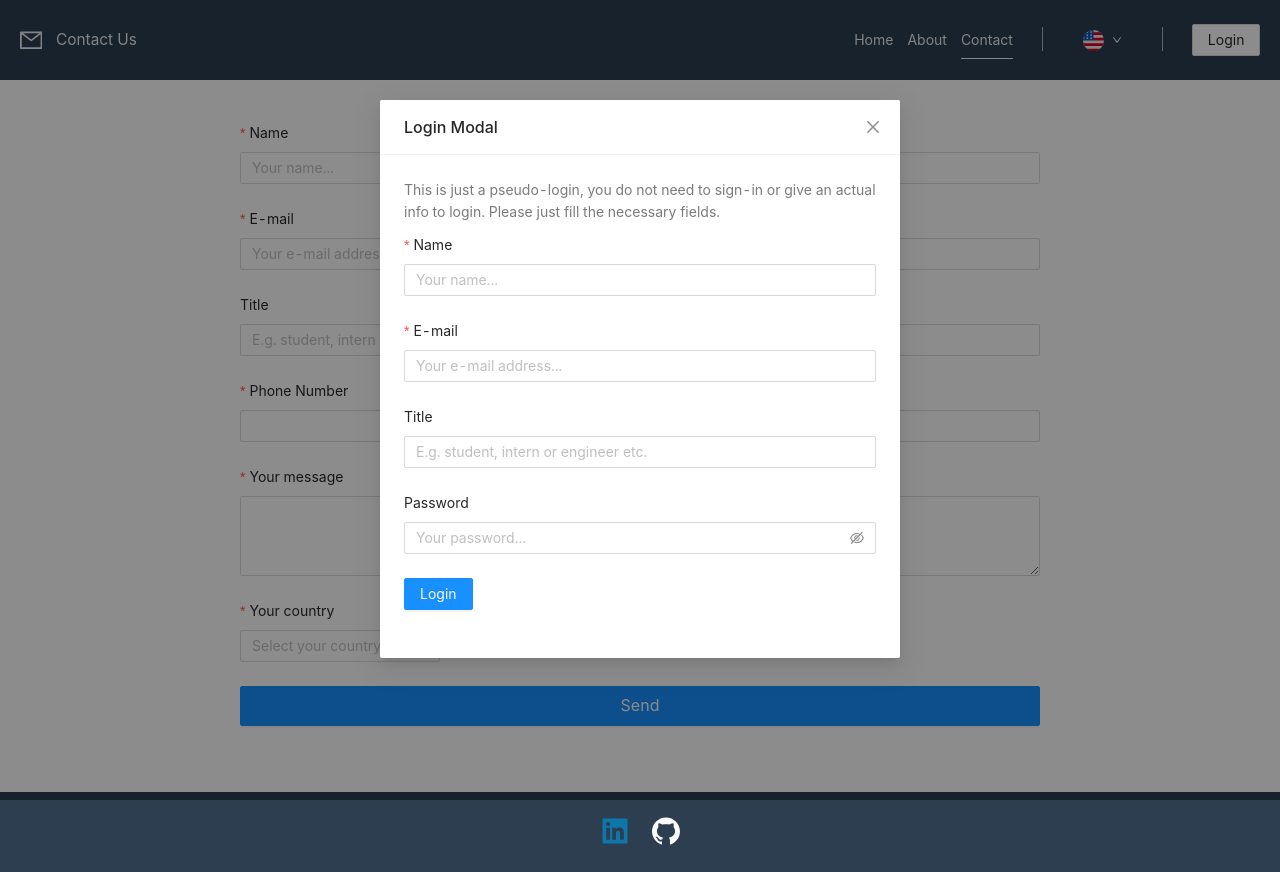
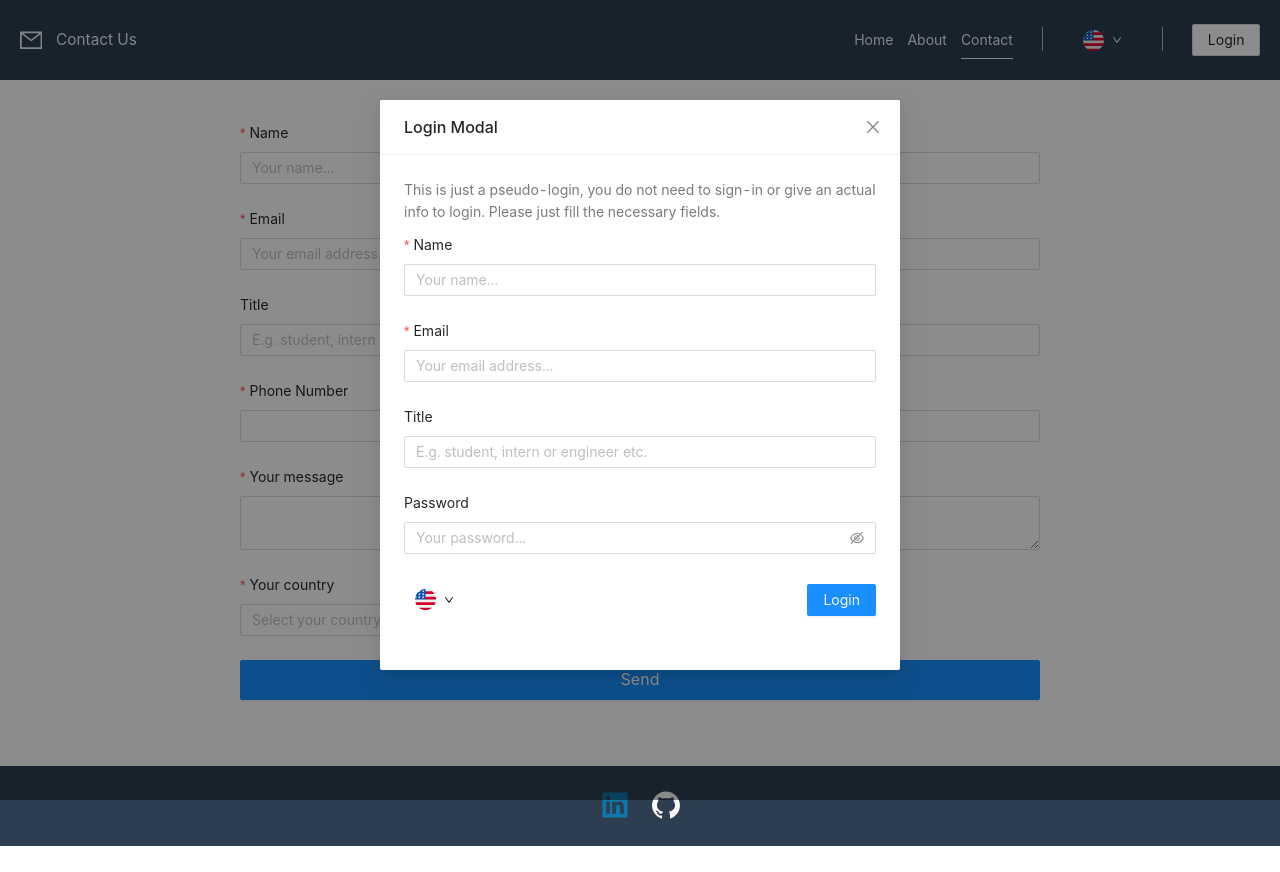
Before and after one commit to emrerdem1/simple-ui, a React (Create React App) app: page /contact in a window 1280 px wide. Both pictures are taken after a click on the button "Login". After the commit the page ends 846 px from the top, so only its background shows below. Built offline with nearby package versions, Linux system fonts and the light colour scheme.

Commit message:
Tweak the form field types, update required messages on language change

```diff
--- a/src/components/main-content/ContactView.tsx
+++ b/src/components/main-content/ContactView.tsx
@@ -1,17 +1,25 @@
-import React from 'react';
+import React, { useEffect } from 'react';
 import styled from '@emotion/styled';
 import { Button, Form, Input, InputNumber, message } from 'antd';
 import { useAppSelector } from '../../redux/hooks';
 import { authentication } from '../../redux/reducer';
-import { User } from '../../redux/types';
 import CountryListView from './CountryListView';
-import UserFormFields from '../navigation/UserFormFields';
+import UserFormFields, {
+  getRequiredMessage,
+  RequiredFieldsTranslationSpec,
+} from '../navigation/UserFormFields';
 import { useTranslation } from 'react-i18next';
 import { language } from '../../redux/reducer';
 
-interface ContactFormSpec extends User {
-  userCountry: string;
-  userPhone: number;
+// Names given to Form.Item elements to access their key-value pairs.
+export enum FormFields {
+  TITLE = 'title',
+  EMAIL = 'email',
+  PASSWORD = 'password',
+  NAME = 'name',
+  PHONE = 'phone',
+  COUNTRY = 'country',
+  MESSAGE = 'message',
 }
 
 interface CountryItemSpec {
@@ -47,7 +55,8 @@ const ContactView: React.FC = () => {
   const { t } = useTranslation();
   const { userLanguage } = useAppSelector(language);
 
-  React.useEffect(() => {
+  // Clear the form fields when user is logged out.
+  useEffect(() => {
     if (!user) {
       form.resetFields();
       return;
@@ -55,9 +64,47 @@ const ContactView: React.FC = () => {
     form.setFieldsValue(user);
   }, [user]);
 
+  // rc-form-field does not update required field messages
+  // when the language is changed by default. That's why
+  // we need to listen to the errors and update them manually here.
+  useEffect(() => {
+    const updateRequiredMessages = (fieldName: FormFields[]) =>
+      form.setFields([
+        {
+          name: fieldName[0],
+          errors: [
+            t(getRequiredMessage(RequiredFieldsTranslationSpec[fieldName[0]])),
+          ],
+        },
+      ]);
+    // Find all fields that have error other than email.
+    // Email has two different requirement rules, handle separately.
+    form
+      .getFieldsError()
+      .filter((er) => er.errors.length && er.name[0] != FormFields.EMAIL)
+      .map((er) => updateRequiredMessages(er.name as FormFields[]));
+
+    if (!form.getFieldError(FormFields.EMAIL).length) {
+      return;
+    }
+    // Email has some inputs, yet validation is failed. It means invalid email.
+    if (form.getFieldValue(FormFields.EMAIL)) {
+      return form.setFields([
+        {
+          name: FormFields.EMAIL,
+          errors: [
+            t(getRequiredMessage(RequiredFieldsTranslationSpec.invalidMail)),
+          ],
+        },
+      ]);
+    }
+    // User left the input empty, show the related error message.
+    updateRequiredMessages([FormFields.EMAIL]);
+  }, [userLanguage]);
+
   // In case user changed the language after selecting one of the countries,
   // we should check the ID and update the corresponding country name.
-  React.useEffect(() => {
+  useEffect(() => {
     const activeCountrySelection = form.getFieldsValue().userCountry;
     if (!activeCountrySelection) {
       return;
@@ -82,7 +129,7 @@ const ContactView: React.FC = () => {
     { id: 'ZW', name: t('countryList.zw') },
   ];
 
-  const sendContactForm = (formFields: ContactFormSpec) => {
+  const sendContactForm = (formFields: FormFields) => {
     console.table(formFields);
     message.info(t('login.messages.info'));
     form.resetFields();
@@ -96,7 +143,7 @@ const ContactView: React.FC = () => {
         requiredMark={true}
         id="contactForm"
         initialValues={{
-          userName: user?.userName,
+          name: user?.name,
           email: user?.email,
           title: user?.title,
         }}
@@ -104,21 +151,32 @@ const ContactView: React.FC = () => {
       >
         <UserFormFields />
         <Form.Item
-          name="userPhone"
+          name={FormFields.PHONE}
           label={t('login.userPhone')}
           rules={[
-            { required: true, message: t('login.requiredMessages.phone') },
+            {
+              required: true,
+              message: t(
+                getRequiredMessage(
+                  RequiredFieldsTranslationSpec[FormFields.PHONE],
+                ),
+              ),
+            },
           ]}
         >
           <InputNumber style={{ width: '100%' }} maxLength={15} />
         </Form.Item>
         <Form.Item
-          name="userMessage"
+          name={FormFields.MESSAGE}
           label={t('login.userMessage')}
           rules={[
             {
               required: true,
-              message: t('login.requiredMessages.message'),
+              message: t(
+                getRequiredMessage(
+                  RequiredFieldsTranslationSpec[FormFields.MESSAGE],
+                ),
+              ),
             },
           ]}
         >
--- a/src/components/main-content/CountryListView.tsx
+++ b/src/components/main-content/CountryListView.tsx
@@ -2,7 +2,11 @@ import { Select } from 'antd';
 import FormItem from 'antd/lib/form/FormItem';
 import React from 'react';
 import { useTranslation } from 'react-i18next';
-import { CountryListSpec } from './ContactView';
+import {
+  getRequiredMessage,
+  RequiredFieldsTranslationSpec,
+} from '../navigation/UserFormFields';
+import { CountryListSpec, FormFields } from './ContactView';
 
 /*
  * Some browsers override Antd inputs' autoComplete="off" option.
@@ -25,12 +29,16 @@ const CountryListView: React.FC<CountryListSpec> = ({ countries }) => {
 
   return (
     <FormItem
-      name="userCountry"
+      name={FormFields.COUNTRY}
       label={t('login.userCountry')}
       rules={[
         {
           required: true,
-          message: t('login.requiredMessages.country'),
+          message: t(
+            getRequiredMessage(
+              RequiredFieldsTranslationSpec[FormFields.COUNTRY],
+            ),
+          ),
         },
       ]}
     >
--- a/src/components/navigation/EditUserInfoModal.tsx
+++ b/src/components/navigation/EditUserInfoModal.tsx
@@ -28,7 +28,6 @@ const EditUserInfoModal: React.FC<EditUserInfoModalProps> = ({
   return (
     <Modal
       title={t('login.editModal')}
-      visible={true}
       onCancel={shouldShowEditModal}
       footer={[
         <Button key="back" onClick={shouldShowEditModal}>
@@ -38,19 +37,20 @@ const EditUserInfoModal: React.FC<EditUserInfoModalProps> = ({
           {t('login.buttons.save')}
         </Button>,
       ]}
+      visible
     >
       <Form
         form={form}
         layout="vertical"
-        requiredMark={true}
         id="editForm"
         onFinish={updateUserInfo}
         initialValues={{
-          userName: user?.userName,
+          name: user?.name,
           email: user?.email,
           title: user?.title,
           password: user?.password,
         }}
+        requiredMark
       >
         <UserFormFields isPasswordIncluded />
       </Form>
--- a/src/components/navigation/LanguageSelectionView.tsx
+++ b/src/components/navigation/LanguageSelectionView.tsx
@@ -10,7 +10,11 @@ import { MenuInfo } from 'rc-menu/lib/interface';
 import { Breakpoints, LanguageIconPaths } from '../common/constants';
 import { useTranslation } from 'react-i18next';
 
-const DropdownContainer = styled.div`
+interface LanguageProps {
+  specificColor?: string;
+}
+
+const DropdownContainer = styled.div<LanguageProps>`
   .ant-dropdown-trigger {
     // Increase click trigger area for mobile.
     padding: 0.8em;
@@ -18,7 +22,7 @@ const DropdownContainer = styled.div`
     align-items: center;
     justify-content: center;
     column-gap: 0.4em;
-    color: white;
+    color: ${(props) => props.color ?? 'white'};
 
     img {
       width: 1.5em;
@@ -35,7 +39,7 @@ const DropdownContainer = styled.div`
   }
 `;
 
-const LanguageSelectionView: React.FC = () => {
+const LanguageSelectionView: React.FC<LanguageProps> = ({ specificColor }) => {
   const { userLanguage } = useAppSelector(language);
   const dispatch = useAppDispatch();
   const { t } = useTranslation();
@@ -63,7 +67,7 @@ const LanguageSelectionView: React.FC = () => {
   );
 
   return (
-    <DropdownContainer>
+    <DropdownContainer color={specificColor}>
       <Dropdown
         overlay={languageMenuList}
         placement="bottomCenter"
--- a/src/components/navigation/LoginModal.tsx
+++ b/src/components/navigation/LoginModal.tsx
@@ -1,5 +1,5 @@
 import React from 'react';
-import { Button, message } from 'antd';
+import { Button, message, Row } from 'antd';
 import Modal from 'antd/lib/modal/Modal';
 import { Form } from 'antd';
 import { User } from '../../redux/types';
@@ -8,6 +8,7 @@ import { useAppDispatch } from '../../redux/hooks';
 import { login } from '../../redux/reducer';
 import { useTranslation } from 'react-i18next';
 import UserFormFields from './UserFormFields';
+import LanguageSelectionView from './LanguageSelectionView';
 
 const TipsText = styled.p`
   color: #7d7a7a;
@@ -46,7 +47,9 @@ const LoginModal: React.FC = () => {
           onFinish={handleLogin}
         >
           <UserFormFields isPasswordIncluded />
-          <Form.Item>
+          <Form.Item className="login-row">
+            <Row justify="space-between" align="middle">
+              <LanguageSelectionView specificColor="black" />
               <Button
                 type="primary"
                 htmlType="submit"
@@ -54,6 +57,7 @@ const LoginModal: React.FC = () => {
               >
                 {t('login.buttons.login')}
               </Button>
+            </Row>
           </Form.Item>
         </Form>
       </Modal>
--- a/src/components/navigation/LoginView.tsx
+++ b/src/components/navigation/LoginView.tsx
@@ -54,7 +54,7 @@ const LoginView: React.FC = () => {
         onClick={() => setShouldOpenEditModal(true)}
         trigger={['click']}
       >
-        <UserNameSpan>{user.userName}</UserNameSpan>
+        <UserNameSpan>{user.name}</UserNameSpan>
       </Dropdown.Button>
     );
   }
--- a/src/components/navigation/PreferencesView.tsx
+++ b/src/components/navigation/PreferencesView.tsx
@@ -62,7 +62,6 @@ const MobileCollapseItem = styled.div`
   padding: 0.2em 0.4em;
   margin-right: 0.5em;
   cursor: pointer;
-  transition: all 2s ease-in-out;
 
   @media only screen and (min-width: ${Breakpoints.TABLET}px) {
     display: none;
--- a/src/components/navigation/UserFormFields.tsx
+++ b/src/components/navigation/UserFormFields.tsx
@@ -1,6 +1,26 @@
 import React from 'react';
 import { Form, Input } from 'antd';
 import { useTranslation } from 'react-i18next';
+import { FormFields } from '../main-content/ContactView';
+
+type InvalidEmail = 'invalidMail';
+
+export const RequiredFieldsTranslationSpec: Record<
+  FormFields | InvalidEmail,
+  string
+> = {
+  [FormFields.NAME]: 'name',
+  [FormFields.EMAIL]: 'email',
+  [FormFields.PHONE]: 'phone',
+  [FormFields.MESSAGE]: 'message',
+  [FormFields.COUNTRY]: 'country',
+  [FormFields.TITLE]: 'title',
+  [FormFields.PASSWORD]: 'password',
+  invalidMail: 'invalidMail',
+};
+
+export const getRequiredMessage = (fieldName: string): string =>
+  `login.requiredMessages.${fieldName}`;
 
 // Password field does not exist in some forms,
 // use an optional param to include it.
@@ -18,39 +38,50 @@ const UserFormFields: React.FC<UserFormFieldsProps> = ({
     <>
       <Form.Item
         label={t('login.userName')}
-        name="userName"
+        name={FormFields.NAME}
         required
         rules={[
           {
             required: true,
-            message: t('login.requiredMessages.name'),
+            message: t(
+              getRequiredMessage(
+                RequiredFieldsTranslationSpec[FormFields.NAME],
+              ),
+            ),
           },
         ]}
+        shouldUpdate
       >
         <Input placeholder={t('login.placeholders.name')} />
       </Form.Item>
       <Form.Item
         label={t('login.userEmail')}
-        name="email"
+        name={FormFields.EMAIL}
         required
         rules={[
           {
             type: 'email',
-            message: t('login.requiredMessages.invalidMail'),
+            message: t(
+              getRequiredMessage(RequiredFieldsTranslationSpec.invalidMail),
+            ),
           },
           {
             required: true,
-            message: t('login.requiredMessages.e-mail'),
+            message: t(
+              getRequiredMessage(
+                RequiredFieldsTranslationSpec[FormFields.EMAIL],
+              ),
+            ),
           },
         ]}
       >
-        <Input placeholder={t('login.placeholders.e-mail')} maxLength={30} />
+        <Input placeholder={t('login.placeholders.email')} maxLength={30} />
       </Form.Item>
-      <Form.Item label={t('login.userTitle')} name="title">
+      <Form.Item label={t('login.userTitle')} name={FormFields.TITLE}>
         <Input placeholder={t('login.placeholders.title')} />
       </Form.Item>
       {isPasswordIncluded && (
-        <Form.Item label={t('login.userPassword')} name="password">
+        <Form.Item label={t('login.userPassword')} name={FormFields.PASSWORD}>
           <Input.Password placeholder={t('login.placeholders.password')} />
         </Form.Item>
       )}
--- a/src/i18n/en/translation.json
+++ b/src/i18n/en/translation.json
@@ -18,7 +18,7 @@
     "loginInfo": "This is just a pseudo-login, you do not need to sign-in or give an actual info to login. Please just fill the necessary fields.",
     "editModal": "Edit Your Profile Information",
     "userName": "Name",
-    "userEmail": "E-mail",
+    "userEmail": "Email",
     "userTitle": "Title",
     "userPassword": "Password",
     "userPhone": "Phone Number",
@@ -26,15 +26,15 @@
     "userCountry": "Your country",
     "placeholders": {
       "name": "Your name...",
-      "e-mail": "Your e-mail address...",
+      "email": "Your email address...",
       "title": "E.g. student, intern or engineer etc.",
       "country": "Select your country",
       "password": "Your password..."
     },
     "requiredMessages": {
       "name": "Please type your name.",
-      "e-mail": "Please input your E-mail!",
-      "invalidMail": "E-mail address is not valid!",
+      "email": "Please input your Email!",
+      "invalidMail": "Email address is not valid!",
       "phone": "Please input your phone number!",
       "message": "Please let us know how can we help you.",
       "country": "Please select a country."
--- a/src/i18n/tr/translation.json
+++ b/src/i18n/tr/translation.json
@@ -26,14 +26,14 @@
     "userCountry": "Ülkeniz",
     "placeholders": {
       "name": "Adınızı girin...",
-      "e-mail": "E-posta adresinizi girin...",
+      "email": "E-posta adresinizi girin...",
       "title": "Örnek; öğrenci, stajyer veya mühendis....",
       "country": "Ülkenizi seçin",
       "password": "Şifre giriniz..."
     },
     "requiredMessages": {
       "name": "Lütfen ad/soyad bilgisi girin.",
-      "e-mail": "Lütfen e-postanızı girin.",
+      "email": "Lütfen e-postanızı girin.",
       "invalidMail": "Geçerli bir e-posta girmediniz.",
       "phone": "Lütfen telefon numaranızı girin.",
       "message": "Size nasıl yardımcı olabileceğimizi anlatın lütfen.",
--- a/src/redux/types.ts
+++ b/src/redux/types.ts
@@ -1,5 +1,5 @@
 export interface User {
-  userName: string;
+  name: string;
   email: string;
   title?: string;
   password?: string;
```
Lines whose indentation alone changed are shown as unchanged.
